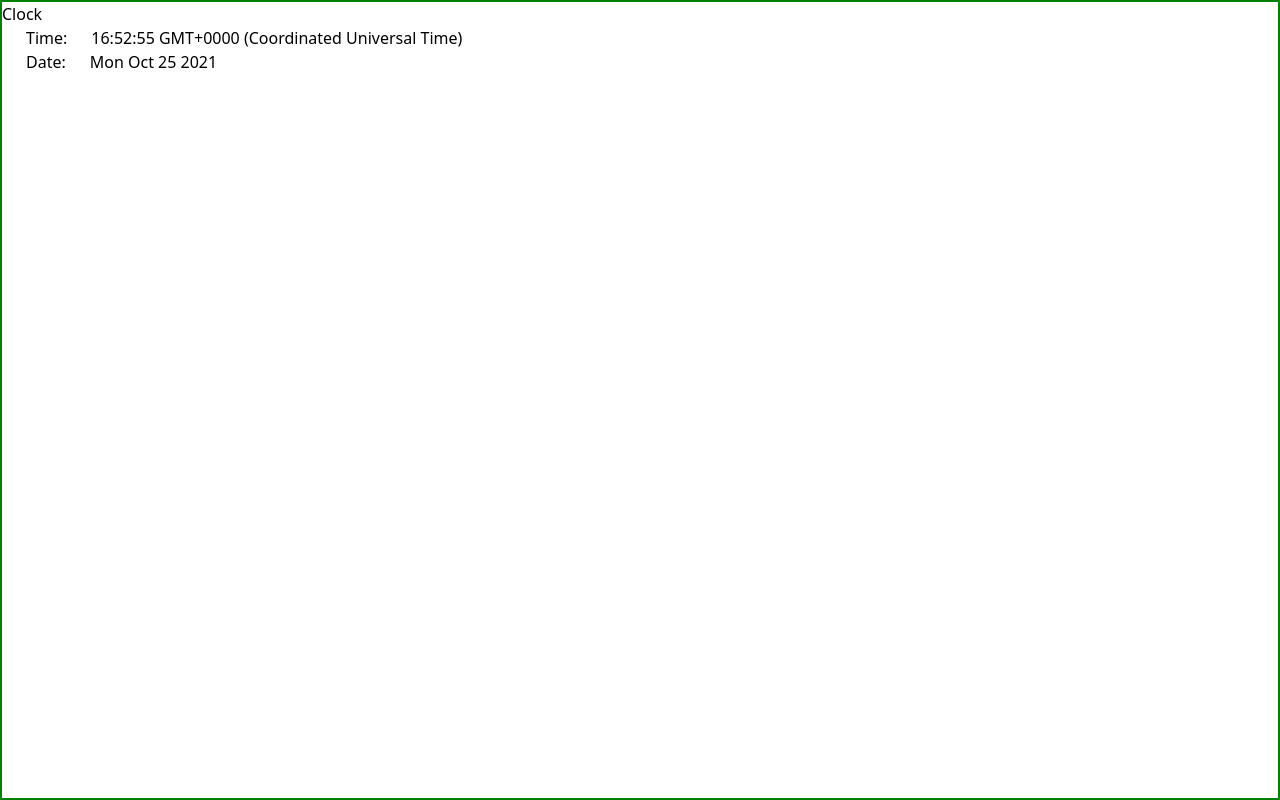
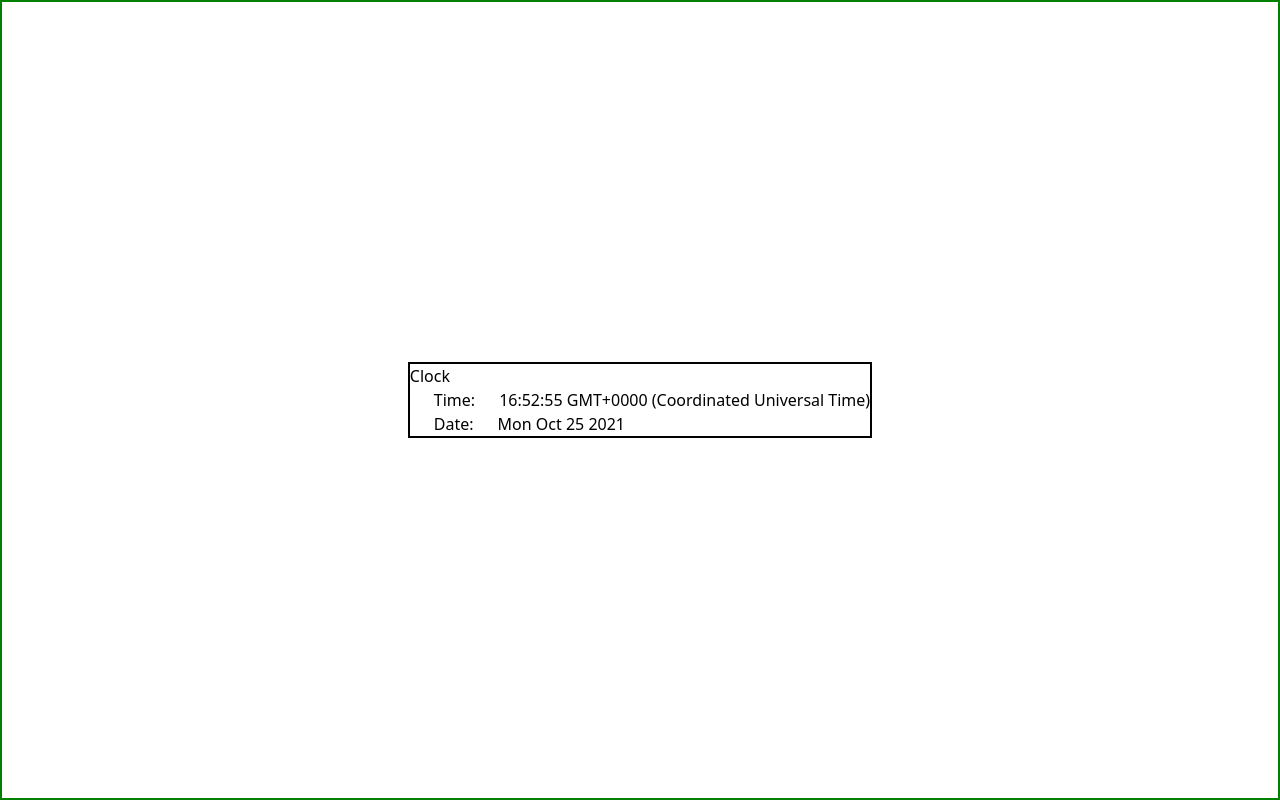
Before and after one commit to SamanAtashi/Practice_React-, a React (Create React App) app in the folder trial-7-widgets/: page / in a window 1280 px wide. Built offline with nearby package versions, Linux system fonts and the light colour scheme.

Commit message:
Add style to widgets.js and delete widgets.css

```diff
--- a/trial-7-widgets/src/App.js
+++ b/trial-7-widgets/src/App.js
@@ -2,7 +2,7 @@ import Widgets from './Components/Widgets';
 
 const App = () => {
 	return (
-		<div className="w-full h-full relative">
+		<div className="w-full h-full flex items-center justify-center">
 			<Widgets />
 		</div>
 	);
--- a/trial-7-widgets/src/Components/Widgets.js
+++ b/trial-7-widgets/src/Components/Widgets.js
@@ -1,8 +1,7 @@
-import classes from './Widgets.module.css';
 import Clock from './Clock';
 const Widgets = () => {
 	return (
-		<div className="flex items-center">
+		<div className="border-2 border-black">
 			<Clock />
 		</div>
 	);
--- a/trial-7-widgets/src/Components/Widgets.module.css
+++ /dev/null
@@ -1,7 +0,0 @@
-.container {
-	position: absolute;
-	top: 50%;
-	left: 50%;
-	transform: translate(-50%, -50%);
-    border: 1px solid red;
-}
```
